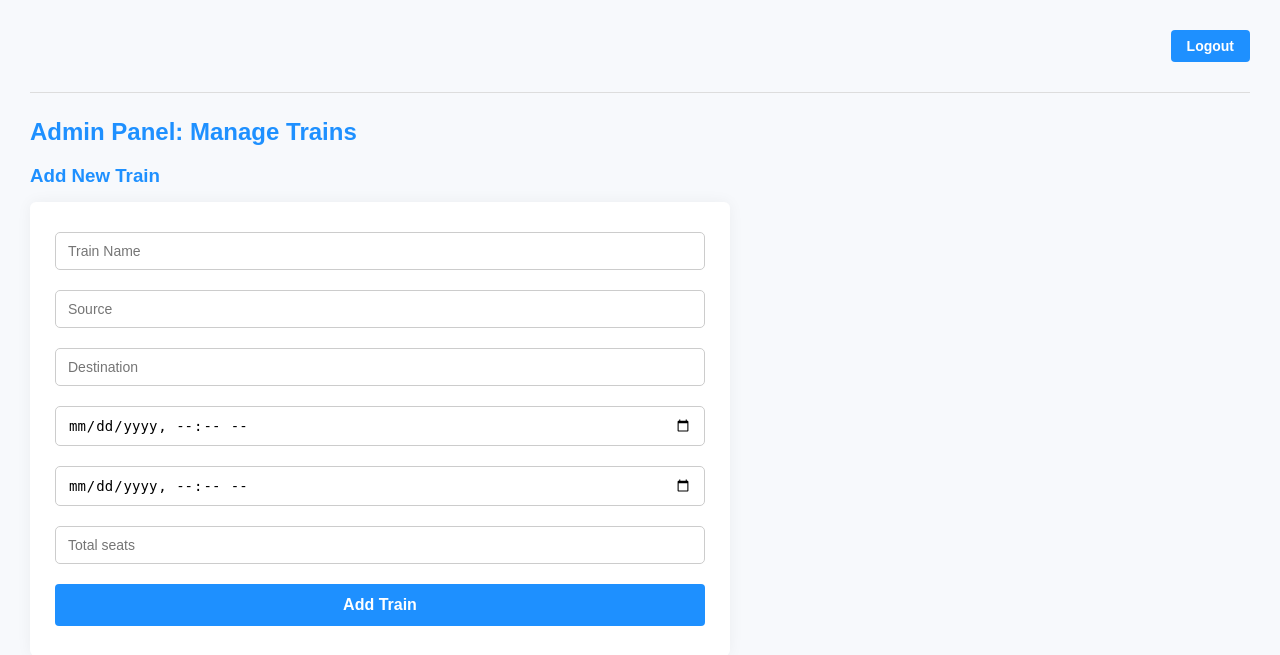
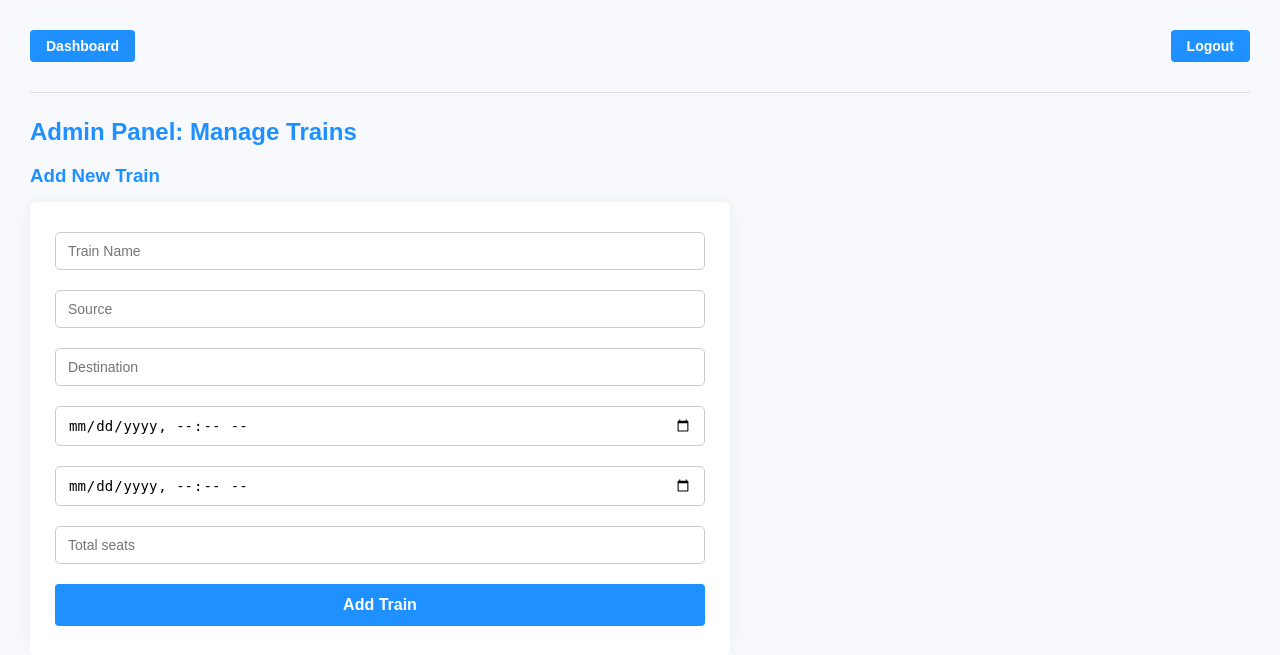
Before and after one commit to chiraggarg03/train-booking-system, a PHP site: page /admin.php in a window 1280 px wide. Shown: the top 655 px of the page. Run offline with PHP 8.4, Linux system fonts and the light colour scheme; the visitor is signed in with stand-in values (Sample User, id 1); data that the repository does not hold is empty.

Commit message:
add: dashboard button on admin page

```diff
--- a/public/admin.php
+++ b/public/admin.php
@@ -52,6 +52,7 @@ $bookings_result = $conn->query($bookings_sql);
 </head>
 <body>
     <nav>
+        <a href="dashboard.php" class="btn nav-btn">Dashboard</a>
         <a href="logout.php" class="btn logout">Logout</a>
     </nav>
     <h2>Admin Panel: Manage Trains</h2>
```
